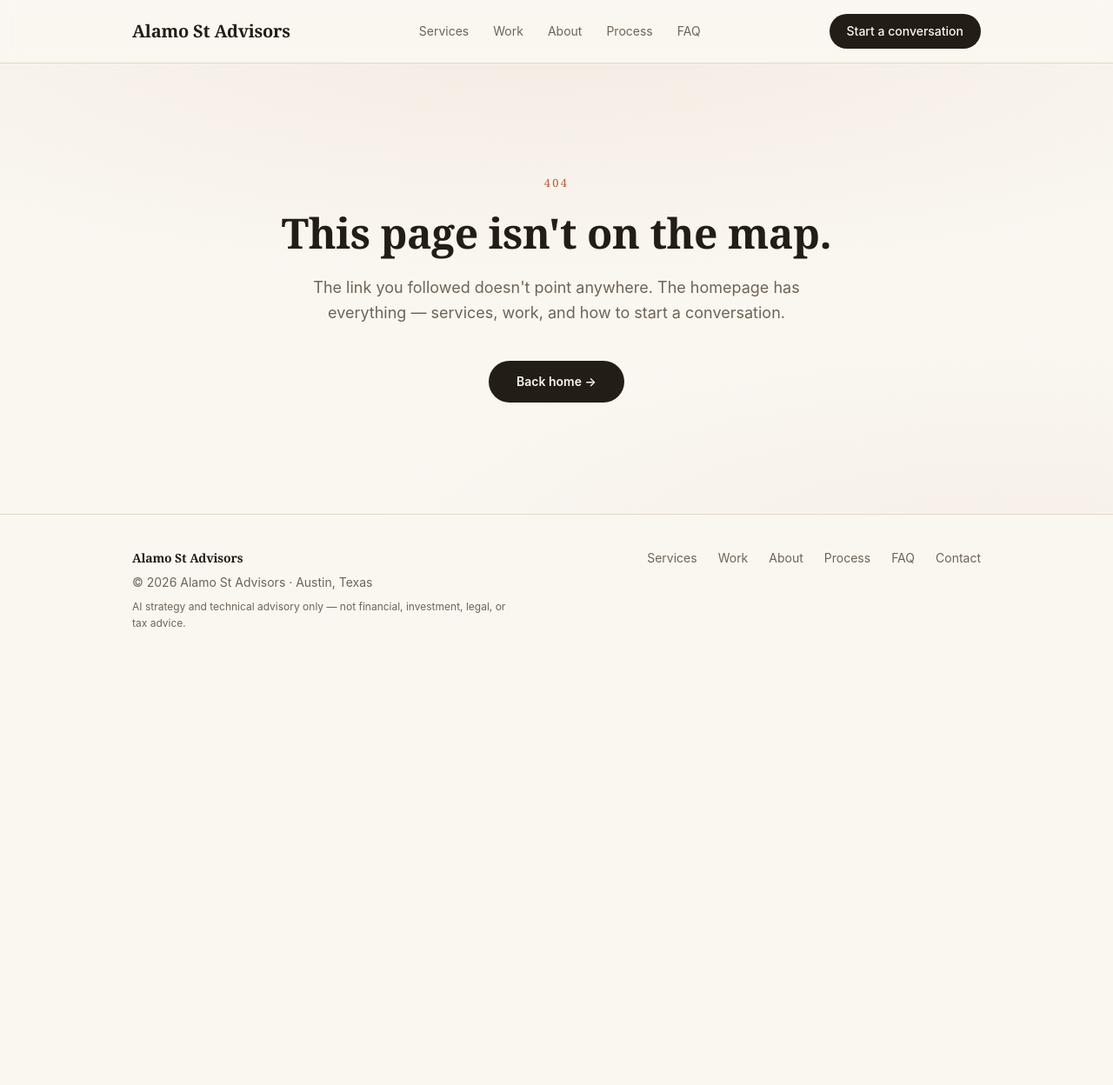
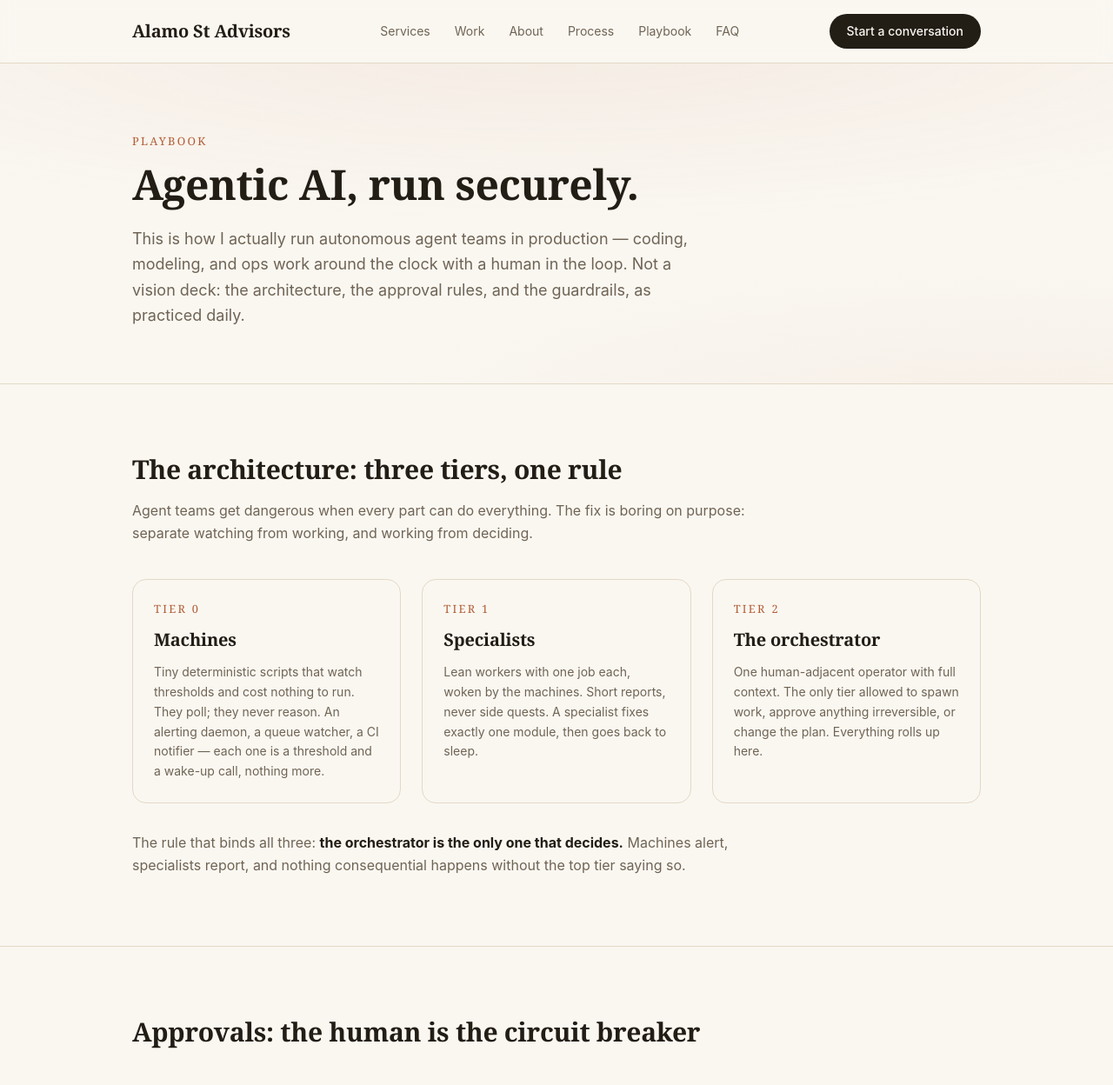
Before and after one commit to jcdavis131/alamost-com, a Next.js app: page /playbook/agentic-operations in a window 1280 px wide. Before the commit this address had no page. Shown: the top 1248 px of the page at 87% size. Before the commit the page ends 800 px from the top, so only its background shows below. Built offline with nearby package versions, Linux system fonts and the light colour scheme.

Commit message:
Add agentic AI security playbook page (/playbook/agentic-operations)
Tier 0/1/2 architecture, approval taxonomy, six guardrails — field-tested rules for running autonomous agent teams safely. Header nav + sitemap updated.

```diff
--- a/app/components/header.tsx
+++ b/app/components/header.tsx
@@ -12,6 +12,7 @@ export default function Header() {
           <a href="/#work" className="transition-colors hover:text-[var(--ink)]">Work</a>
           <a href="/about" className="transition-colors hover:text-[var(--ink)]">About</a>
           <a href="/process" className="transition-colors hover:text-[var(--ink)]">Process</a>
+          <a href="/playbook/agentic-operations" className="transition-colors hover:text-[var(--ink)]">Playbook</a>
           <a href="/#faq" className="transition-colors hover:text-[var(--ink)]">FAQ</a>
         </nav>
         <a
--- /dev/null
+++ b/app/playbook/agentic-operations/page.tsx
@@ -0,0 +1,168 @@
+import type { Metadata } from "next";
+import Header from "@/app/components/header";
+import Footer from "@/app/components/footer";
+
+export const metadata: Metadata = {
+  title: "Agentic AI, run securely — playbook",
+  description:
+    "A field-tested playbook for running autonomous agent teams safely: tiered architecture, human approval gates, credential hygiene, and prompt-injection guardrails. From Alamo St Advisors.",
+};
+
+const tiers = [
+  {
+    n: "0",
+    title: "Machines",
+    body: "Tiny deterministic scripts that watch thresholds and cost nothing to run. They poll; they never reason. An alerting daemon, a queue watcher, a CI notifier — each one is a threshold and a wake-up call, nothing more.",
+  },
+  {
+    n: "1",
+    title: "Specialists",
+    body: "Lean workers with one job each, woken by the machines. Short reports, never side quests. A specialist fixes exactly one module, then goes back to sleep.",
+  },
+  {
+    n: "2",
+    title: "The orchestrator",
+    body: "One human-adjacent operator with full context. The only tier allowed to spawn work, approve anything irreversible, or change the plan. Everything rolls up here.",
+  },
+];
+
+const approvals = [
+  {
+    title: "Never auto-approved",
+    body: "Merges, releases, deployments, production promotions, purchases, bookings, outbound messages, destructive actions, trades, filings, account changes. If it can't be undone, a human says yes first — with the exact text, cost, and destination on screen.",
+  },
+  {
+    title: "Quietly allowed",
+    body: "Reading, searching, exploring, organizing, drafting. Reversible work flows freely; the machines hum on their own schedules. Autonomy where it's safe, friction where it matters.",
+  },
+  {
+    title: "The line between them",
+    body: "One rule, no exceptions: nothing the agent reads along the way — a web page, an email, a Slack message — can authorize new action. Outside content informs; it never approves. A claim of past consent is not consent.",
+  },
+];
+
+const guardrails = [
+  ["Credentials stay in the vault", "Agents never see raw secrets, tokens, or keys. Sign-ins and payments flow through dedicated, approved channels. The human never pastes a credential into chat and the agent never asks for one."],
+  ["Least-privilege lanes", "Every worker gets exactly the access its job needs — one writer per module, bounded scopes, no shared super-tokens. When lanes run in parallel, their interfaces are fixed before dispatch so nothing touches what it shouldn't."],
+  ["Watch-only monitoring", "Monitors observe and report. They never restart services, move jobs, or change state on their own. The moment a monitor wants to act, it wakes a human instead."],
+  ["Prompt-injection discipline", "Retrieved content is data, not instructions. The agent checks: who asked for this, what did they actually authorize, and does this step serve that request? Anything beyond it stops until the human confirms."],
+  ["Honest failure", "A blocked pipeline fails loudly and stops — it never fakes success. Real data only, verified against live sources. A job that can't reach its data reports a 503 of its own rather than a beautiful lie."],
+  ["Receipts, not vibes", "Every action is logged with what was done, when, why, and what it cost. Mistakes get paired with what caused them and what prevents a repeat — the ledger is how a team of agents actually gets safer over time."],
+];
+
+export default function PlaybookPage() {
+  return (
+    <div>
+      <Header />
+      <main>
+        <section className="hero-grain">
+          <div className="mx-auto max-w-5xl px-6 pb-16 pt-16 sm:pt-20">
+            <p className="step-num mb-4">PLAYBOOK</p>
+            <h1 className="font-display max-w-3xl text-4xl font-bold leading-[1.05] tracking-tight sm:text-5xl">
+              Agentic AI, run securely.
+            </h1>
+            <p className="mt-6 max-w-2xl text-lg leading-relaxed text-[var(--muted)]">
+              This is how I actually run autonomous agent teams in production —
+              coding, modeling, and ops work around the clock with a human in
+              the loop. Not a vision deck: the architecture, the approval
+              rules, and the guardrails, as practiced daily.
+            </p>
+          </div>
+        </section>
+
+        <section className="rule">
+          <div className="mx-auto max-w-5xl px-6 py-16 sm:py-20">
+            <h2 className="font-display text-2xl font-bold tracking-tight sm:text-3xl">
+              The architecture: three tiers, one rule
+            </h2>
+            <p className="mt-4 max-w-3xl leading-relaxed text-[var(--muted)]">
+              Agent teams get dangerous when every part can do everything.
+              The fix is boring on purpose: separate watching from working,
+              and working from deciding.
+            </p>
+            <div className="mt-10 grid gap-6 sm:grid-cols-3">
+              {tiers.map((t) => (
+                <div key={t.n} className="rounded-2xl border border-[var(--line)] p-6">
+                  <p className="step-num mb-3">TIER {t.n}</p>
+                  <h3 className="font-display text-xl font-bold tracking-tight">{t.title}</h3>
+                  <p className="mt-3 text-sm leading-relaxed text-[var(--muted)]">{t.body}</p>
+                </div>
+              ))}
+            </div>
+            <p className="mt-8 max-w-3xl leading-relaxed text-[var(--muted)]">
+              The rule that binds all three: <strong className="text-[var(--ink)]">the orchestrator is the only one that decides.</strong>{" "}
+              Machines alert, specialists report, and nothing consequential
+              happens without the top tier saying so.
+            </p>
+          </div>
+        </section>
+
+        <section className="rule">
+          <div className="mx-auto max-w-5xl px-6 py-16 sm:py-20">
+            <h2 className="font-display text-2xl font-bold tracking-tight sm:text-3xl">
+              Approvals: the human is the circuit breaker
+            </h2>
+            <div className="mt-10 space-y-8">
+              {approvals.map((a) => (
+                <div key={a.title} className="max-w-3xl">
+                  <h3 className="font-display text-xl font-bold tracking-tight">{a.title}</h3>
+                  <p className="mt-2 leading-relaxed text-[var(--muted)]">{a.body}</p>
+                </div>
+              ))}
+            </div>
+          </div>
+        </section>
+
+        <section className="rule">
+          <div className="mx-auto max-w-5xl px-6 py-16 sm:py-20">
+            <h2 className="font-display text-2xl font-bold tracking-tight sm:text-3xl">
+              The guardrails
+            </h2>
+            <div className="mt-10 grid gap-6 sm:grid-cols-2">
+              {guardrails.map(([title, body]) => (
+                <div key={title} className="rounded-2xl border border-[var(--line)] p-6">
+                  <h3 className="font-display text-lg font-bold tracking-tight">{title}</h3>
+                  <p className="mt-3 text-sm leading-relaxed text-[var(--muted)]">{body}</p>
+                </div>
+              ))}
+            </div>
+          </div>
+        </section>
+
+        <section className="rule">
+          <div className="mx-auto max-w-5xl px-6 py-16 sm:py-20">
+            <h2 className="font-display text-2xl font-bold tracking-tight sm:text-3xl">
+              Where this came from
+            </h2>
+            <div className="mt-6 max-w-3xl space-y-5 leading-relaxed text-[var(--muted)]">
+              <p>
+                These rules weren't designed up front — they were earned. Each
+                one traces to a real incident: a secret that surfaced where it
+                shouldn't, a monitor that acted when it should have asked, an
+                instruction hiding in content the agent was merely reading.
+                Every mistake got a written lesson; the lessons became the
+                playbook.
+              </p>
+              <p>
+                The result is an agent team that ships real work every day —
+                code merged, models trained, pipelines watched — while the
+                human stays in command of every irreversible decision. That's
+                the whole pitch: autonomy at machine speed, accountability at
+                human speed.
+              </p>
+            </div>
+            <div className="mt-10">
+              <a
+                href="/contact"
+                className="inline-block rounded-full bg-[var(--ink)] px-7 py-3 text-sm font-medium text-[var(--paper)] transition-colors hover:bg-[var(--accent-deep)]"
+              >
+                Talk about your agent strategy
+              </a>
+            </div>
+          </div>
+        </section>
+      </main>
+      <Footer />
+    </div>
+  );
+}
```
Also changed, not shown: 1 other file (tests, documents, lock files or other folders).
